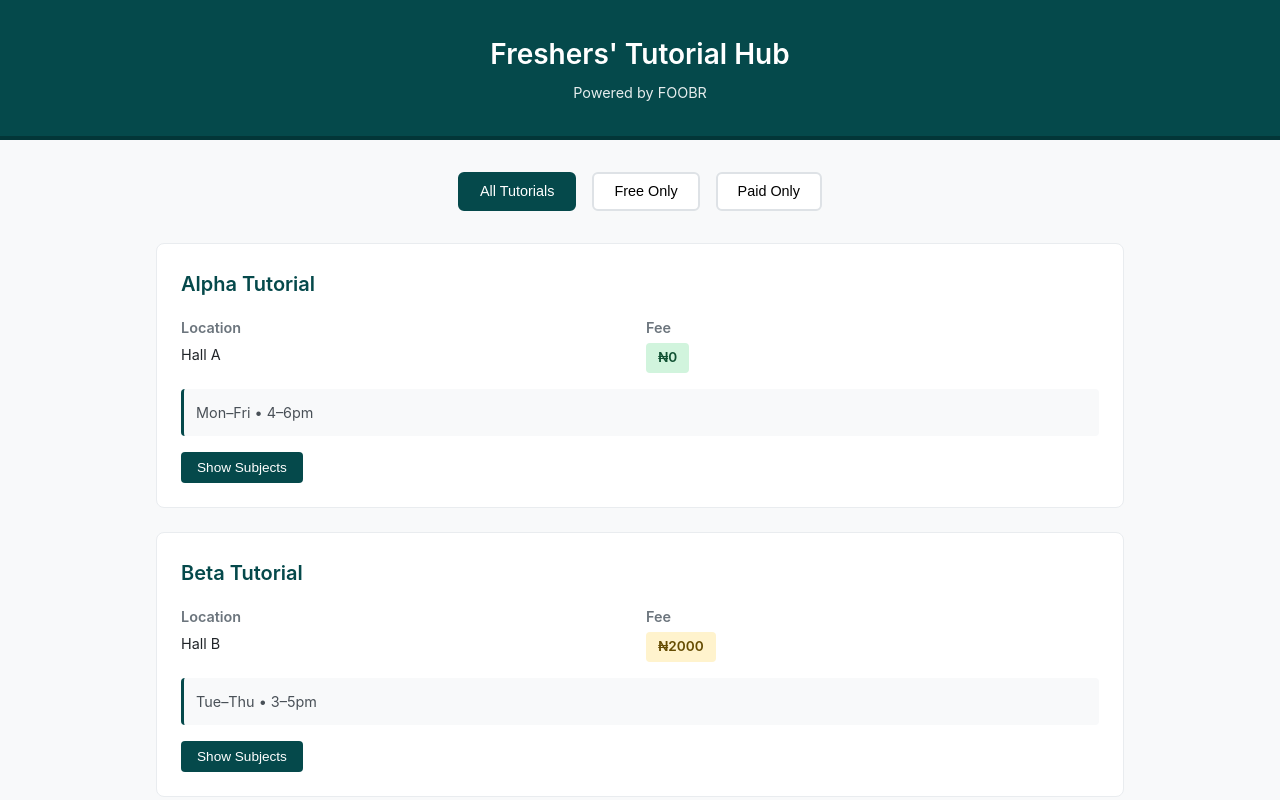
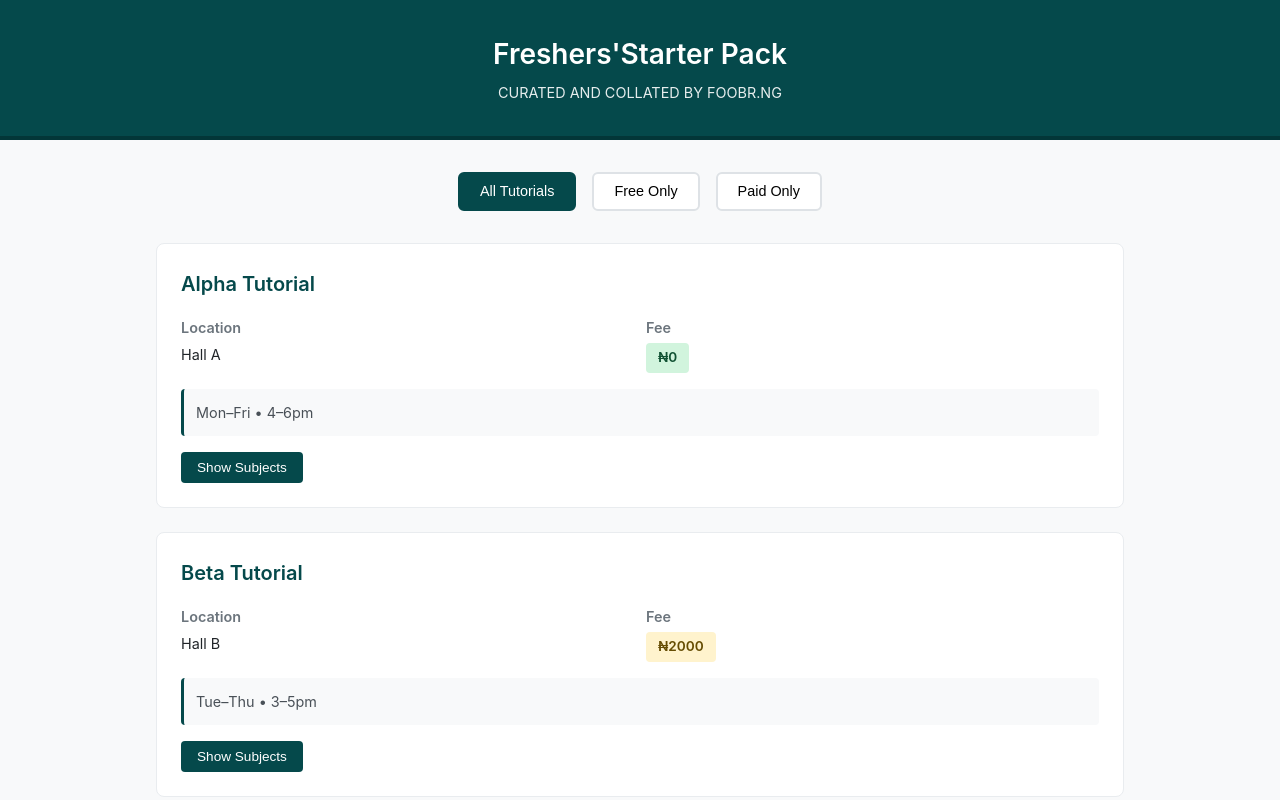
Before and after one commit to foobrng/foobr-tutorial, a plain HTML site: page index.html in a window 1280 px wide. Shown: the top 800 px of the page. Drawn offline with Linux system fonts and the light colour scheme.

Commit message:
Update index.html

```diff
--- a/index.html
+++ b/index.html
@@ -179,8 +179,8 @@
 </head>
 <body>
   <header>
-    <h1>Freshers' Tutorial Hub</h1>
-    <p>Powered by FOOBR</p>
+    <h1>Freshers'Starter Pack</h1>
+    <p>CURATED AND COLLATED BY FOOBR.NG</p>
   </header>
 
   <div class="container">
```
